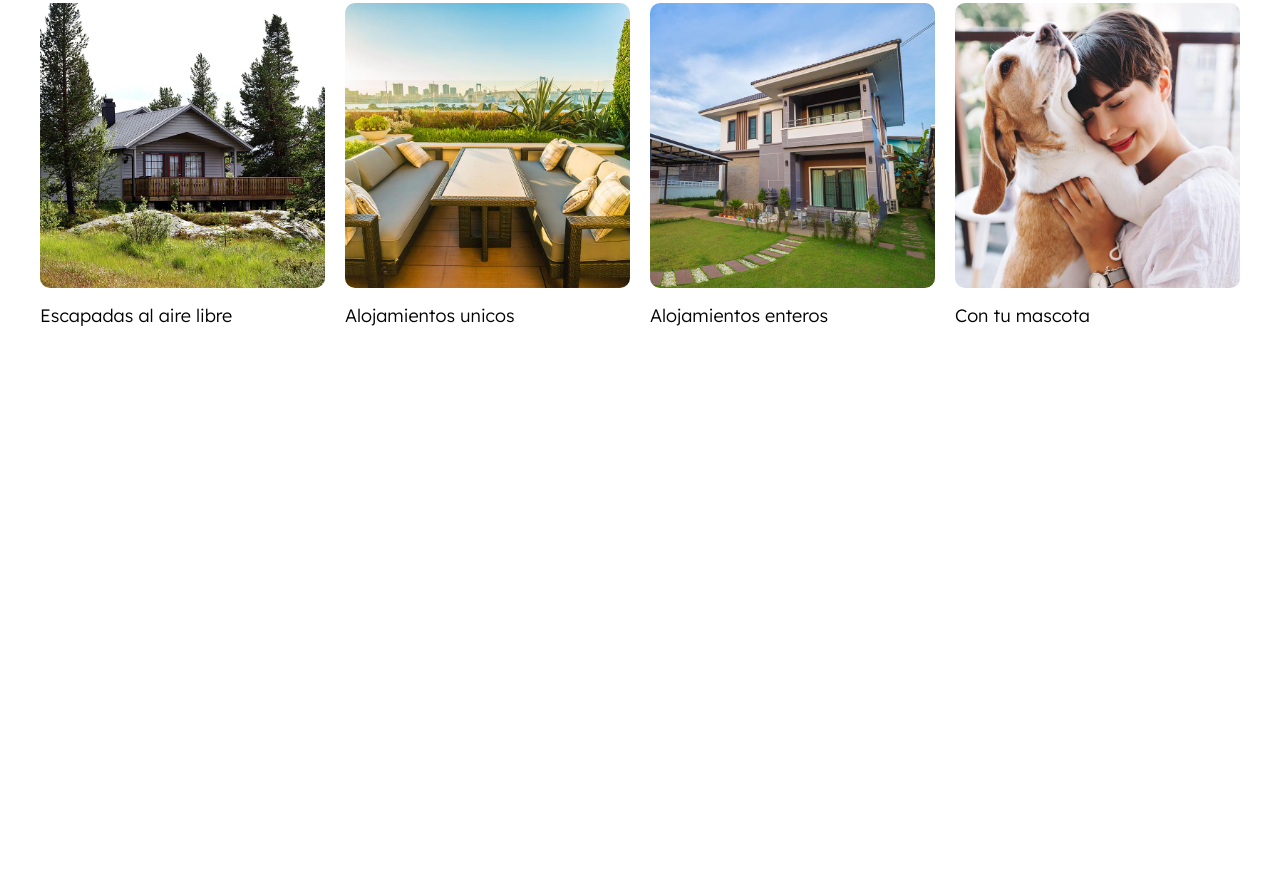
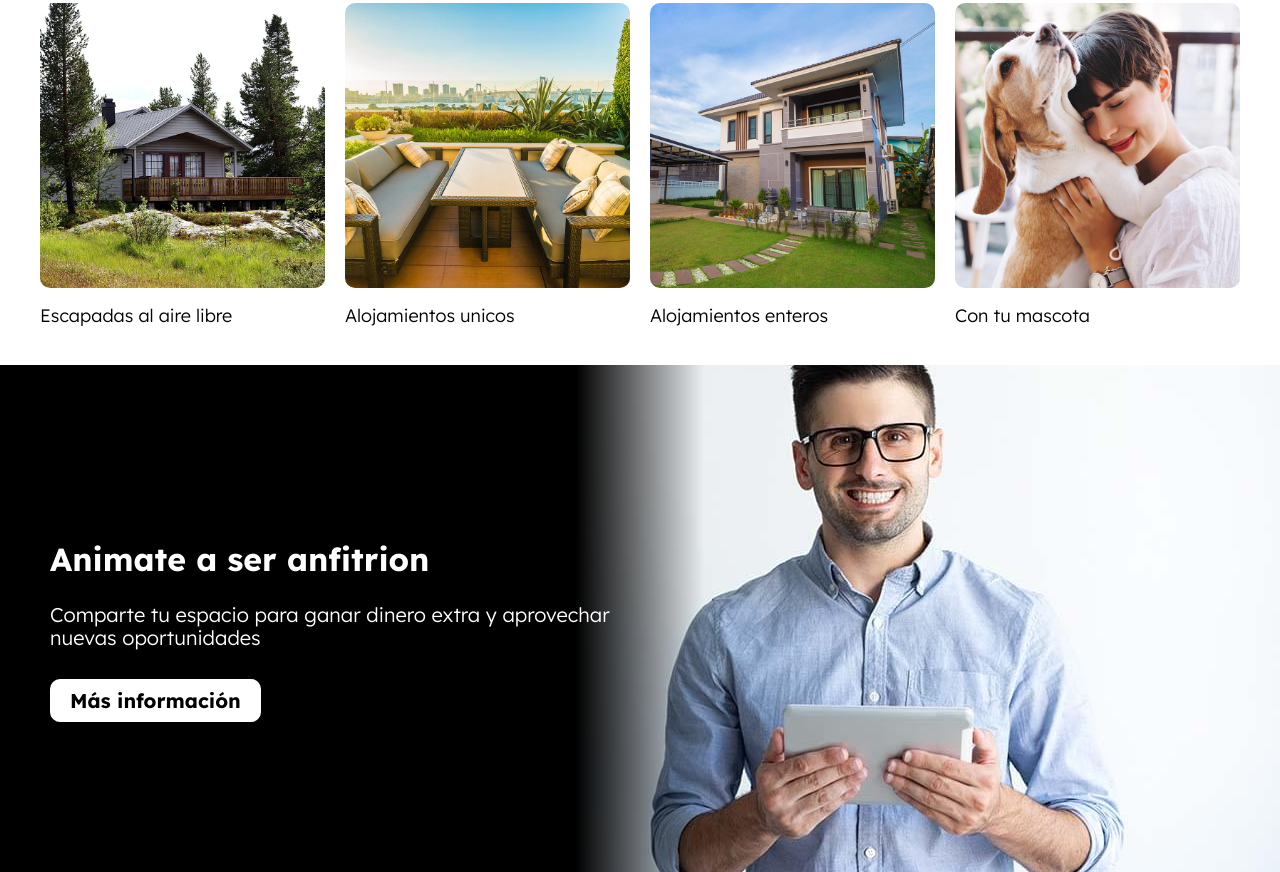
Before and after one commit to lynryunga/Airbnb, a website: page index.html in a window 1280 px wide. Shown: the part 1312-2184 px from the top of the page. Before the commit the page ends 1677 px from the top, so only its background shows below. Drawn offline with Linux system fonts and the light colour scheme.

Commit message:
Seccion anfitrion airbnb terminada

```diff
--- a/index.html
+++ b/index.html
@@ -171,5 +171,13 @@
             </div>
         </div>
     </section>
+
+    <section class="anfitrion">
+        <div class="anfitrion__contenido">
+            <h2 class="anfitrion__heading">Animate a ser anfitrion</h2>
+            <p class="anfitrion__texto">Comparte tu espacio para ganar dinero extra y aprovechar nuevas oportunidades</p>
+            <a href="#" class="anfitrion__enlace">Más información</a>
+        </div>
+    </section>
 </body>
 </html>
```
Also changed, not shown: build/css/app.css, 1 other file.
